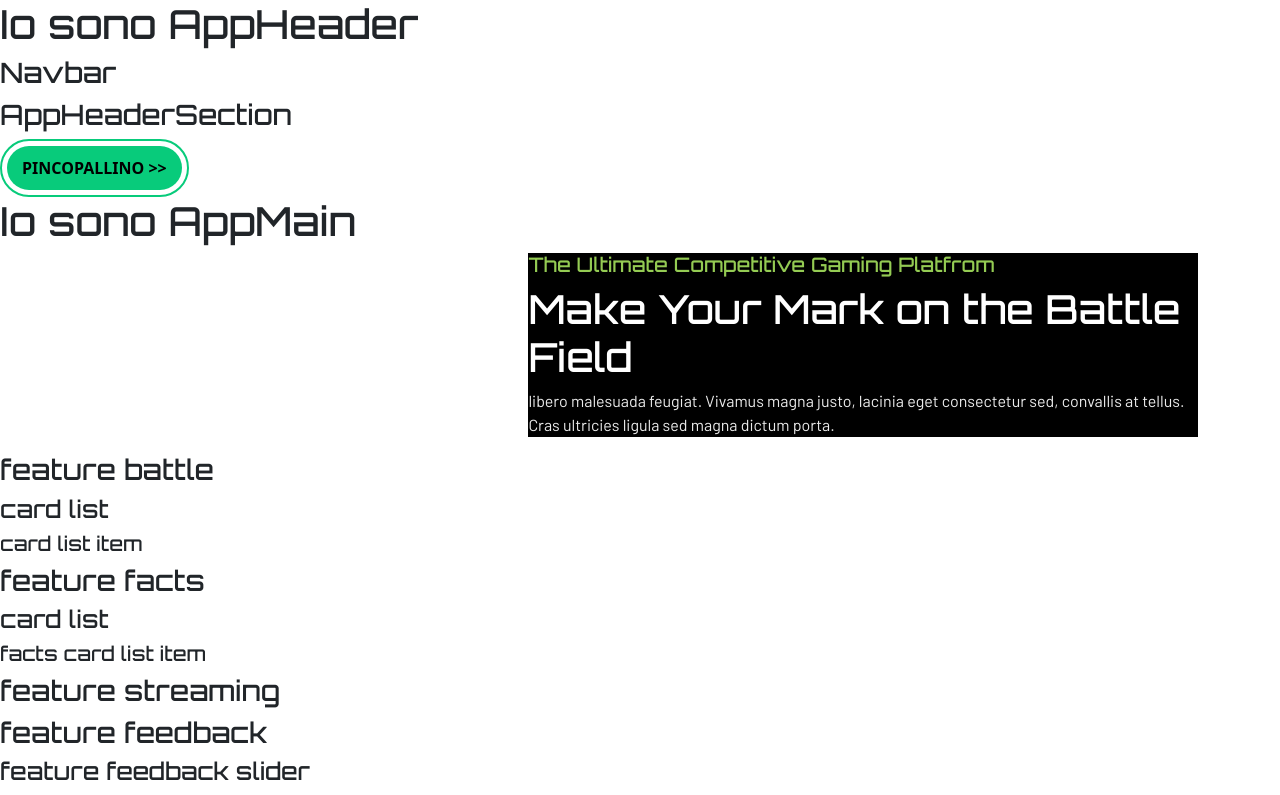
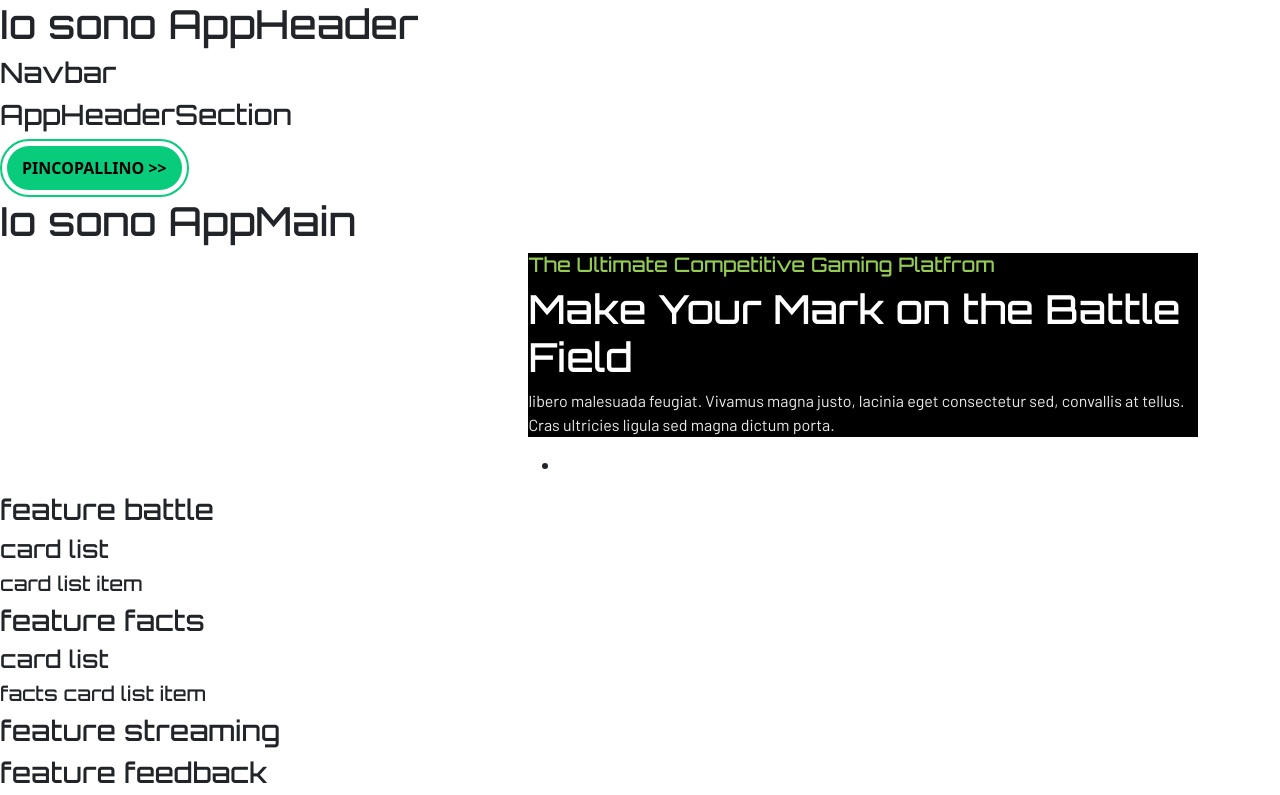
Before and after one commit to orazi-paolo/proj-html-vuejs, a Vue app: page / in a window 1280 px wide. Shown: the top 795 px of the page. Built offline with nearby package versions, Linux system fonts and the light colour scheme.

Commit message:
created and imported AppMainFeatureMakeYourMarkCard and AppMainFeatureMakeYourMarkCardListItem

```diff
--- a/src/components/appMain-feature/AppMainFeatureMakeYourMark.vue
+++ b/src/components/appMain-feature/AppMainFeatureMakeYourMark.vue
@@ -1,5 +1,6 @@
 <script>
 import BaseSectionTitle from './../baseComponents/BaseSectionTitle.vue'
+import AppMainFeatureMakeYourMarkCardList from './featureMakeYourMark/AppMainFeatureMakeYourMarkCardList.vue'
 
 export default {
   data() {
@@ -9,12 +10,14 @@ export default {
   },
   components:{
     BaseSectionTitle,
+    AppMainFeatureMakeYourMarkCardList,
 
   }
 }
 </script>
 
 <template>
+  <!-- AppMainFeatureMakeYourMark -->
   <div class="container">
     <div class="row-battle">
       <div class="col-battle-left"></div>
@@ -24,6 +27,7 @@ export default {
           mainTitle="Make Your Mark on the Battle Field"
           description="libero malesuada feugiat. Vivamus magna justo, lacinia eget consectetur sed, convallis at tellus. Cras ultricies ligula sed magna dictum porta."
         />
+        <AppMainFeatureMakeYourMarkCardList />
       </div>
     </div>
   </div>
--- /dev/null
+++ b/src/components/appMain-feature/featureMakeYourMark/AppMainFeatureMakeYourMarkCardList.vue
@@ -0,0 +1,28 @@
+<script>
+import AppMainFeatureMakeYourMarkCardListItem from './AppMainFeatureMakeYourMarkCardListItem.vue'
+
+export default {
+  data(){
+    return{
+
+    }
+  },
+  components: {
+    AppMainFeatureMakeYourMarkCardListItem,
+  },
+  methods: {
+
+  },
+}
+</script>
+
+<!-- AppMainFeatureMakeYourMarkCardList -->
+<template>
+    <ul>
+        <AppMainFeatureMakeYourMarkCardListItem />
+    </ul>
+</template>
+
+<style lang="scss">
+
+</style>
--- /dev/null
+++ b/src/components/appMain-feature/featureMakeYourMark/AppMainFeatureMakeYourMarkCardListItem.vue
@@ -0,0 +1,26 @@
+<script>
+export default {
+  data(){
+    return{
+
+    }
+  },
+  components: {
+
+  },
+  methods: {
+
+  },
+}
+</script>
+
+<!-- AppMainFeatureMakeYourMarkCardListItem -->
+<template>
+    <li>
+
+    </li>
+</template>
+
+<style lang="scss" scoped>
+
+</style>
```
